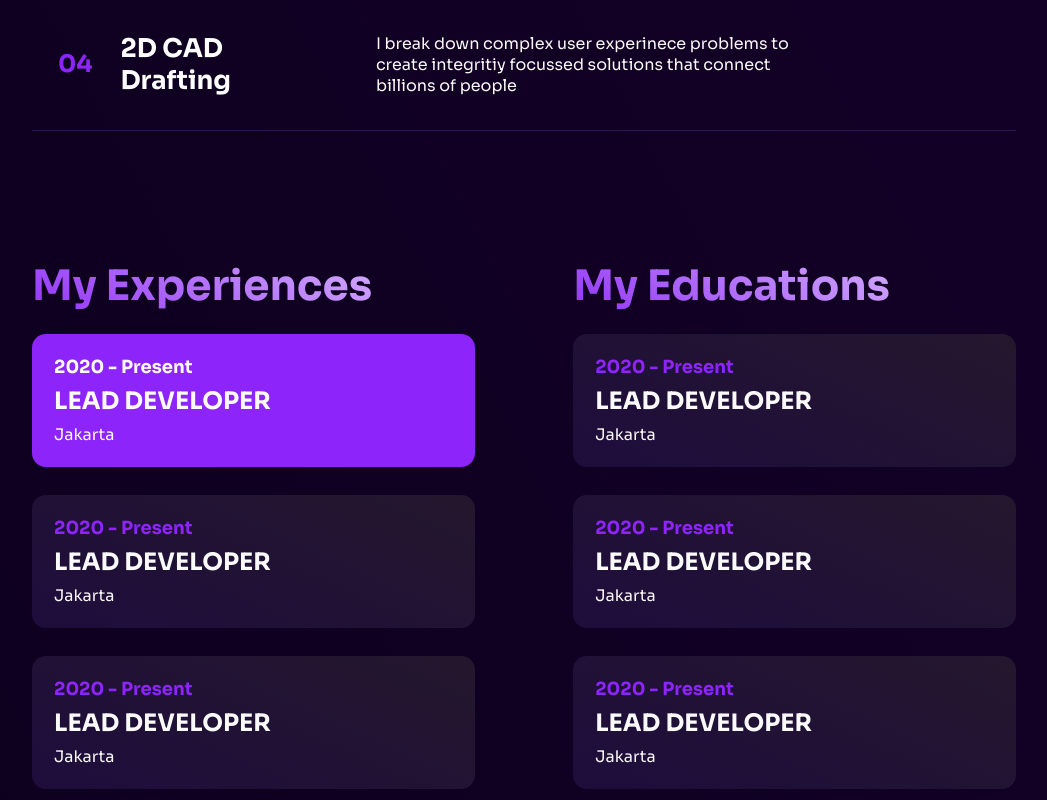
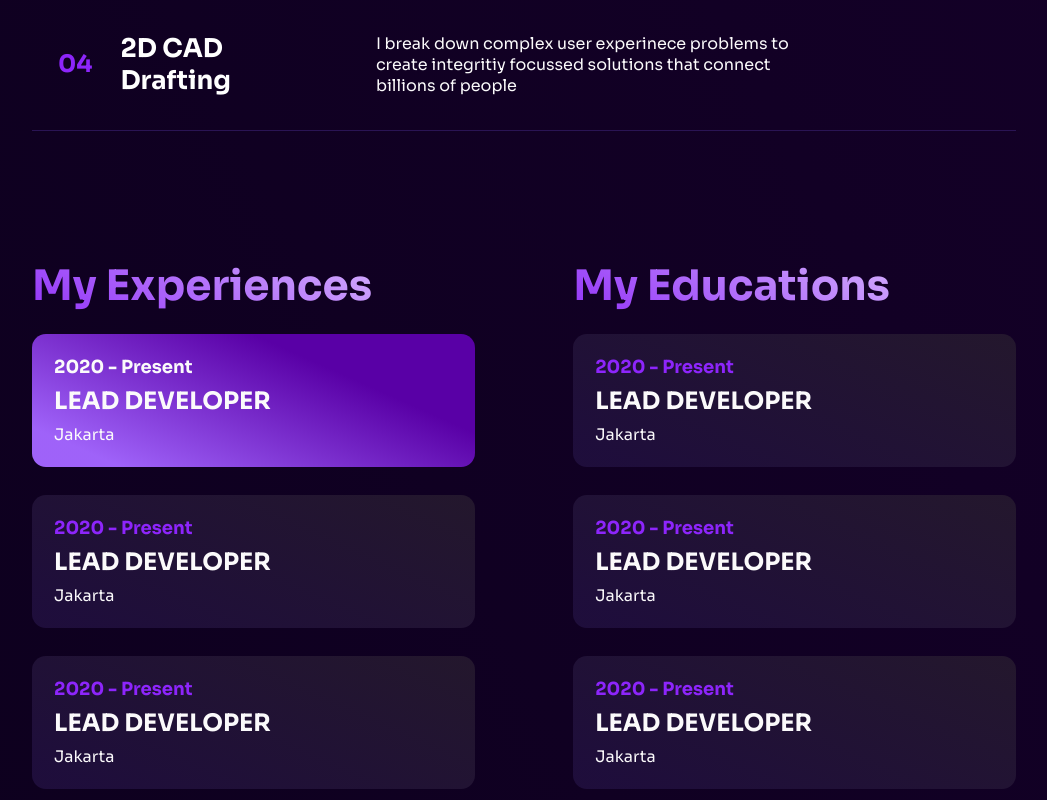
Before and after one commit to LepakBoy/single_page, a Next.js app: page / in a window 1280 px wide. In both pictures the pointer is over the element 369 px from the left and 1992 px from the top of the page. Shown: the part 1592-2392 px from the top of the page, without its empty margins (116-1163 px from the left). Built offline with nearby package versions, Linux system fonts and the light colour scheme.

Commit message:
resume card hover bg color

```diff
--- a/src/app/components/molecule/resumeCard/resumeCard.module.css
+++ b/src/app/components/molecule/resumeCard/resumeCard.module.css
@@ -8,9 +8,7 @@
 }
 
 .container:hover{
-    background-color: #8d25fb;
-    background: var(--prime_color);
-    /* background-color: var(--prime_gradient_background); */
+    background:  linear-gradient(24deg, rgba(163, 101, 255, 0.974) 12%, rgb(89, 0, 166) 70%);
 }
 
 .container:hover .date{
```
